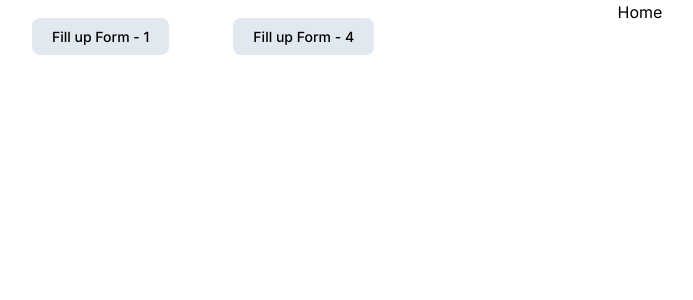
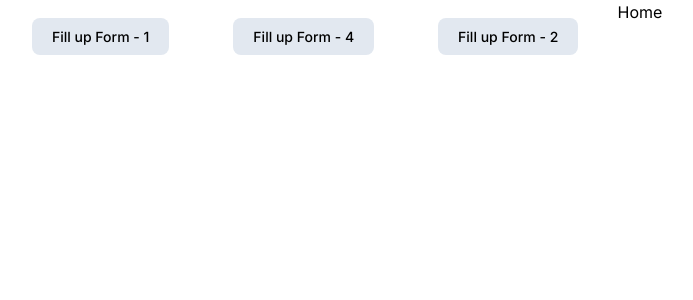
Before and after one commit to SaiAryan1784/forms-mycto, a Next.js app: page / in a window 1280 px wide. Shown: the top 300 px of the page, without its empty margins (0-693 px from the left). Built offline with nearby package versions, Linux system fonts and the light colour scheme.

Commit message:
Update page.tsx

```diff
--- a/src/app/page.tsx
+++ b/src/app/page.tsx
@@ -12,6 +12,9 @@ export default function Home() {
       </Link><Link href="/forms4" className="text-black bg-slate-200 hover:bg-slate-600 hover:text-slate-200 focus:ring-4 focus:outline-none focus:ring-blue-300 font-medium rounded-lg text-sm w-full sm:w-auto px-5 py-2.5 text-center m-[2rem]">
         Fill up Form - 4
       </Link>
+      <Link href="/form2" className="text-black bg-slate-200 hover:bg-slate-600 hover:text-slate-200 focus:ring-4 focus:outline-none focus:ring-blue-300 font-medium rounded-lg text-sm w-full sm:w-auto px-5 py-2.5 text-center m-[2rem]">
+        Fill up Form - 2
+      </Link>
     </div>
   )
 }
```
